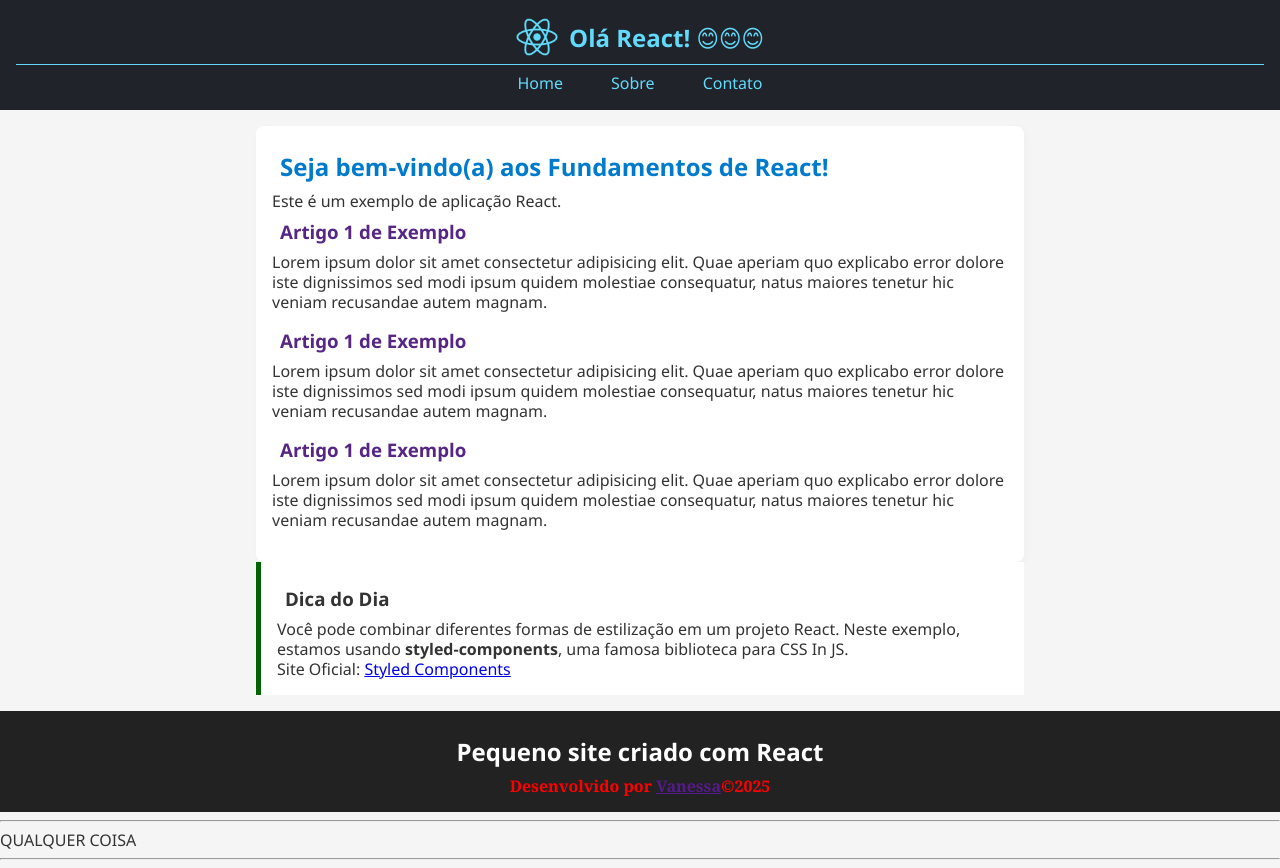
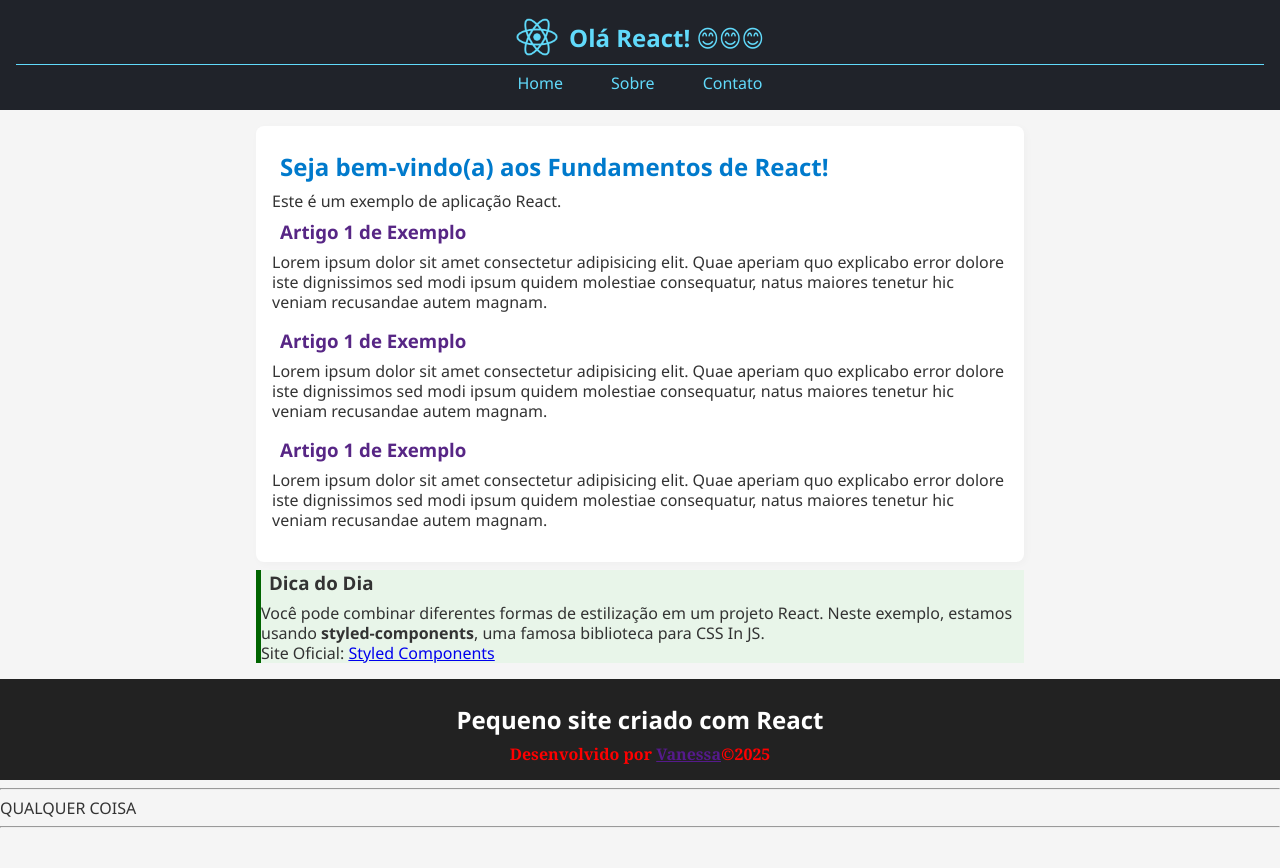
Before and after one commit to VanessaBaldin1/react-fundamentos, a React (Vite) app: page / in a window 1280 px wide. After the commit the page ends 836 px from the top, so only its background shows below. Built offline with nearby package versions, Linux system fonts and the light colour scheme.

Commit message:
Ajuste na regra do conteudo modulo

```diff
--- a/src/components/Conteudo/Conteudo.module.css
+++ b/src/components/Conteudo/Conteudo.module.css
@@ -2,14 +2,14 @@
   padding: 1rem;
   max-width: 800px;
   margin: auto;
+}
 
-  section {
-    background-color: #fff;
-    padding: 1rem;
+.principal {
+  background-color: #fff;
+  padding: 1rem;
 
-    h2 {
-      color: #007acc;
-    }
+  h2 {
+    color: #007acc;
   }
 }
 
--- a/src/components/Conteudo/Conteudo.tsx
+++ b/src/components/Conteudo/Conteudo.tsx
@@ -6,7 +6,9 @@
   return (
     <main className={estilos.conteudo}>
       {/* Para combinar classes, use template string */}
-      <section className={`${estilos.arredondada} ${estilos.sombra}`}>
+      <section
+        className={`${estilos.principal} ${estilos.arredondada} ${estilos.sombra}`}
+      >
         <h2>Seja bem-vindo(a) aos Fundamentos de React!</h2>
         <p>Este é um exemplo de aplicação React.</p>
 
```
